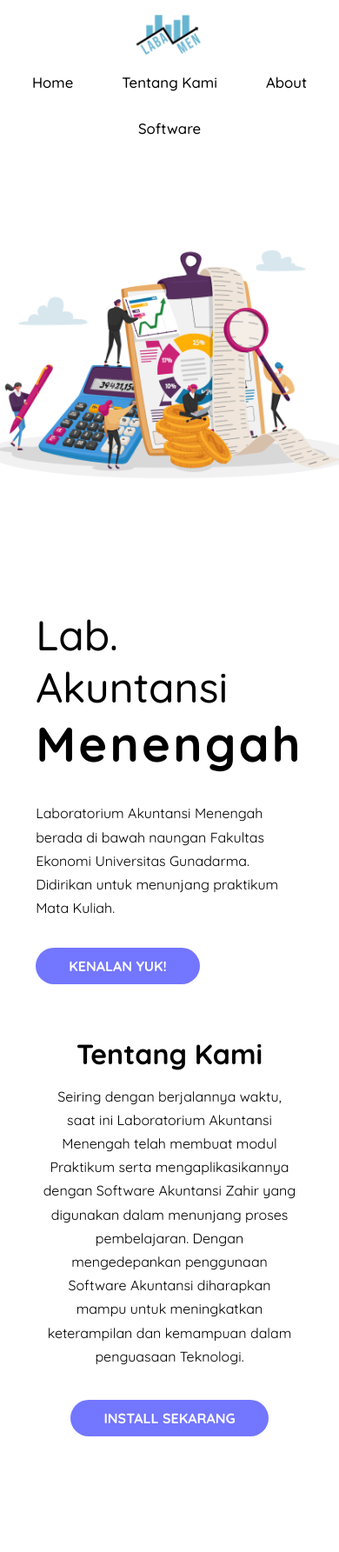
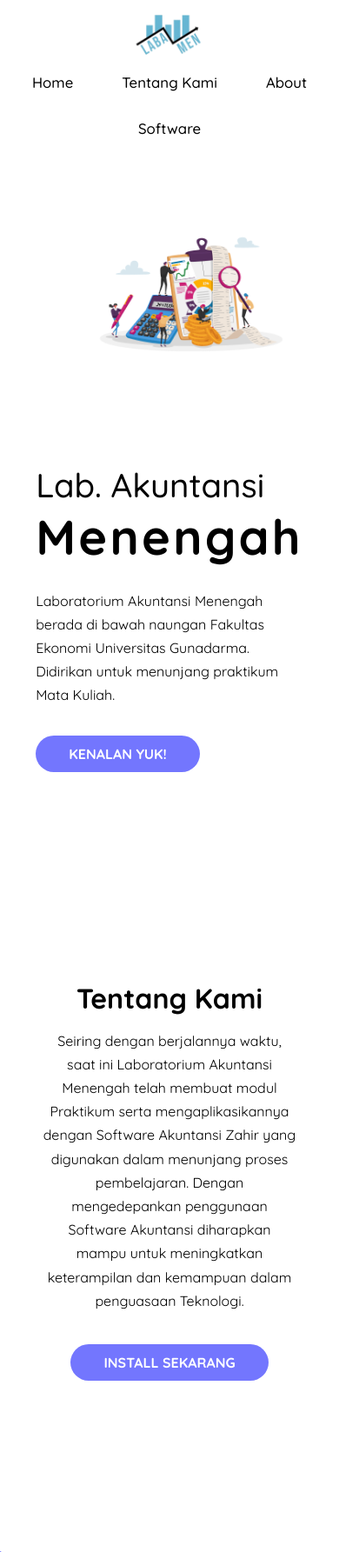
Before and after one commit to ahmadfadhilah99/ak-menengah, a PHP site: page / in a window 390 px wide; the page is wider, and only the part inside the window is pictured. Shown: the top 1785 px of that part at 87% size. Run offline with PHP 8.4, Linux system fonts and the light colour scheme.

Commit message:
memperbaiki responsive

```diff
--- a/assets/css/app.css
+++ b/assets/css/app.css
@@ -357,7 +357,7 @@ footer .content-wrapper p{
     }
 
     main .content .content-description .title {
-        font-size: 3rem;
+        font-size: 2.4rem;
     }
 
     main .content .content-description p {
@@ -365,12 +365,15 @@ footer .content-wrapper p{
     }
 
     main .content .content-image {
+        width: 200px;
         order: -1;
+
+
     }
 
     /* content 2 */
     main .content2{
-        padding-top: 18rem;
+        padding: 14rem 0 8rem 0;
     }
 
     main .content2 .content-description p {
--- a/index.html
+++ b/index.html
@@ -36,7 +36,7 @@
                 <p>
                   Laboratorium Akuntansi Menengah berada di bawah naungan Fakultas Ekonomi Universitas Gunadarma. Didirikan untuk menunjang praktikum Mata Kuliah.
                 </p>
-                <a href="#materi"><button>Kenalan Yuk!</button></a>
+                <a href="#more"><button>Kenalan Yuk!</button></a>
               </div>
               <div class="content-image">
                 <img src="assets/img/img1.png" alt="Laboratorium Informatika" />
```
